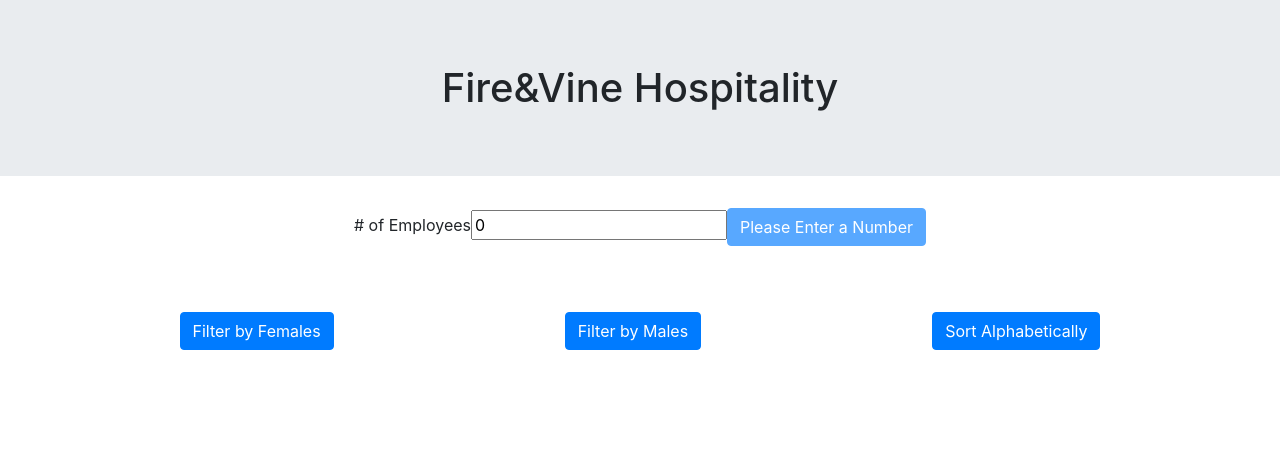
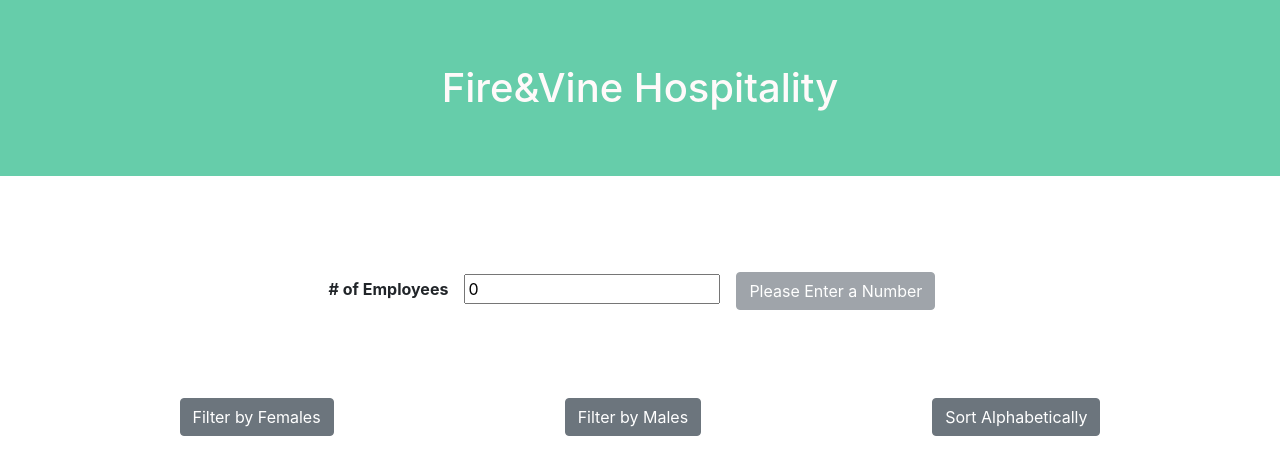
Before and after one commit to trishness/employeedirectory, a React (Create React App) app: page / in a window 1280 px wide. Shown: the top 474 px of the page. Built offline with nearby package versions, Linux system fonts and the light colour scheme.

Commit message:
minor styling added

```diff
--- a/src/App.js
+++ b/src/App.js
@@ -21,10 +21,14 @@
   employeeContainer:{
     display:"flex",
     flexWrap: "wrap",
-    justifyContent: "center"
+    justifyContent: "center",
+  },
+  header:{
+    background:"#66CDAA",
+    color:"#FFFAFA"
   },
   label: {
-    margin:"4.0rem"
+    margin:"2.0rem"
   },
   button:{
     display:"flex",
@@ -98,9 +102,11 @@
     const isNumberEntered = this.state.numInput === 0
     return (
       <div className="App">
-        <h1 className="jumbotron jumbotron-fluid">Fire&Vine Hospitality</h1>
-        <label style={styles.input} htmlFor="numInput"># of Employees
-      <input style={styles.input}
+        <h1 style={styles.header} className="jumbotron jumbotron-fluid">Fire&Vine Hospitality</h1>
+        <br></br>
+        <br></br>
+        <label style={{fontWeight:"bold"}} htmlFor="numInput"># of Employees
+      <input style={{marginLeft:"1rem"}}
             id="numInput"
             name="numInput"
             type="number"
@@ -108,12 +114,12 @@
             min="0"
             onChange={this.handleInputChange}
           />
+          <button style={{margin:"1rem"}} disabled={isNumberEntered} onClick={this.makeRequest} className="btn btn-secondary">{isNumberEntered ? "Please Enter a Number" : "Submit"}</button>
         </label>
-        <button disabled={isNumberEntered} onClick={this.makeRequest} className="btn btn-primary">{isNumberEntered ? "Please Enter a Number" : "Submit"}</button>
         <div style={styles.button}>
-        <button onClick={this.filterFemaleEmployees} className="btn btn-primary">Filter by Females</button>
-        <button onClick={this.filterMaleEmployees} className="btn btn-primary">Filter by Males</button>
-        <button onClick={this.sortABC} className="btn btn-primary">Sort Alphabetically</button>
+        <button onClick={this.filterFemaleEmployees} className="btn btn-secondary">Filter by Females</button>
+        <button onClick={this.filterMaleEmployees} className="btn btn-secondary">Filter by Males</button>
+        <button onClick={this.sortABC} className="btn btn-secondary">Sort Alphabetically</button>
         </div>
         <div style={styles.employeeContainer}>
           {this.renderEmployees()}
```
